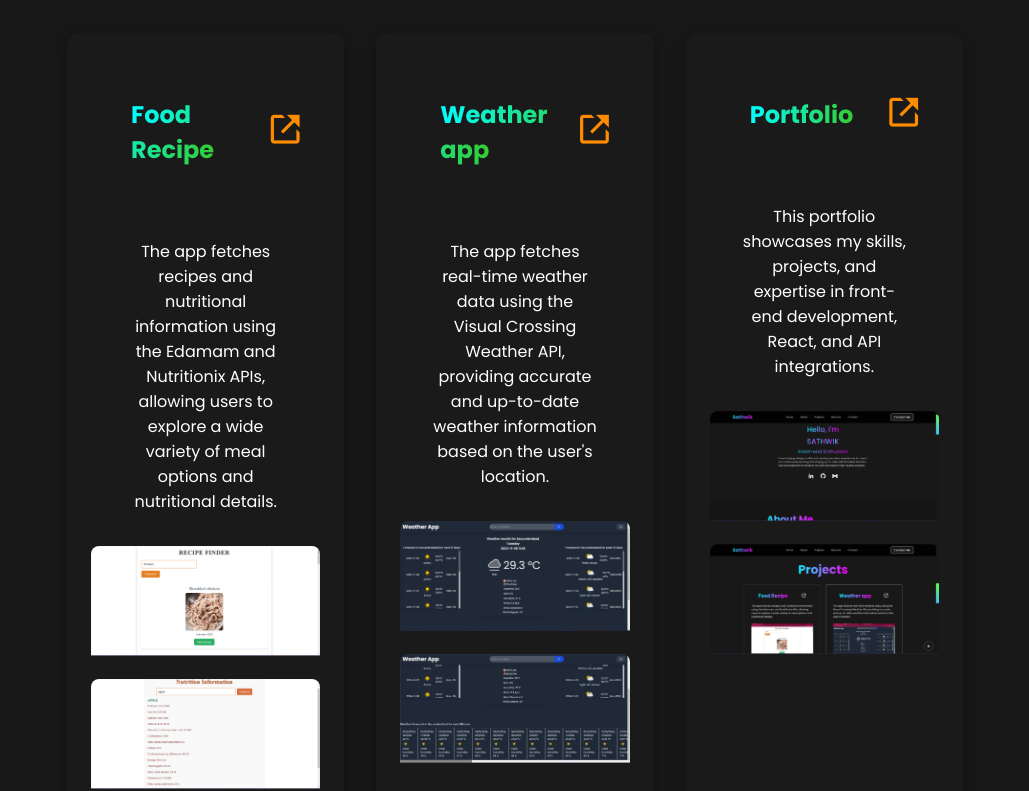
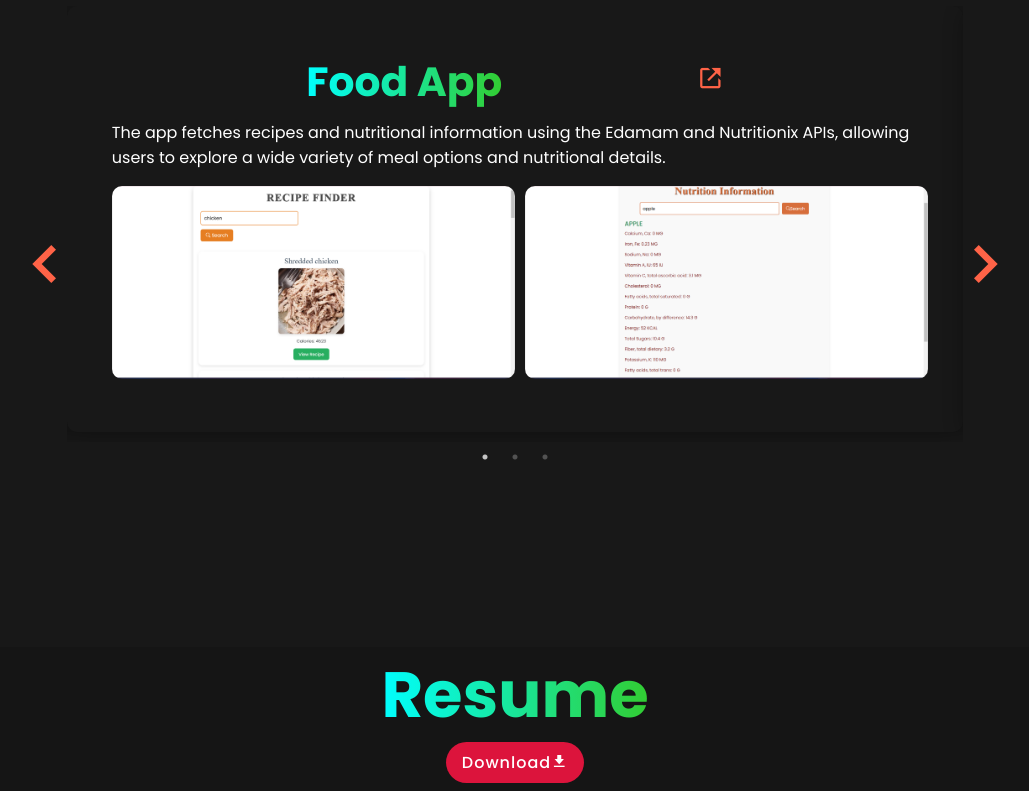
Before and after one commit to Chsathwik-641/portfolio, a React (Create React App) app: page / in a window 1280 px wide. Shown: the part 1819-2610 px from the top of the page, without its empty margins (125-1154 px from the left). Built offline with nearby package versions, Linux system fonts and the light colour scheme; a web font is replaced by a local one.

Commit message:
made some changes

```diff
--- a/package.json
+++ b/package.json
@@ -7,6 +7,8 @@
     "react": "^19.0.0",
     "react-dom": "^19.0.0",
     "react-scripts": "5.0.1",
+    "react-slick": "^0.30.3",
+    "slick-carousel": "^1.8.1",
     "web-vitals": "^4.2.4"
   },
   "scripts": {
--- a/src/App.css
+++ b/src/App.css
@@ -149,7 +149,7 @@ section {
 
 .reveal-text span {
   display: inline-block;
-  font-size: 3rem;
+  font-size: 1.5em;
   font-weight: 500;
   opacity: 0;
   animation: fallIn 0.8s ease-out forwards;
@@ -270,7 +270,7 @@ section {
 .about-box p {
   color: white;
   opacity: 0.8;
-  font-size: 0.8em;
+  font-size: 1em;
   padding: 0% 2%;
   text-align: justify;
 }
@@ -307,81 +307,94 @@ section {
 #project {
   background-color: var(--background);
 }
-
-.header {
-  text-align: center;
+.project-box .header {
   font-size: 4em;
-  margin: 0.5em 0;
-}
-
-.projects-container {
-  display: grid;
-  grid-template-columns: repeat(auto-fit, minmax(250px, 1fr));
-  gap: 2em;
-}
-
-.project-box {
-  background: #1a1a1a;
-  padding: 1.5em;
-  border-radius: 12px;
-  transition: transform 0.3s ease, box-shadow 0.3s ease;
-  box-shadow: 0 5px 15px rgba(0, 0, 0, 0.3);
-}
-
-.project-box:hover {
-  transform: translateY(-10px);
-  box-shadow: 0 10px 25px rgba(255, 140, 0, 0.5);
-}
-
-.project-header {
-  display: flex;
-  align-items: center;
-  justify-content: space-between;
-  padding: 1em;
-}
-
-.project-header h3 {
-  font-size: 1.5em;
-  color: #ff8c00;
-  padding: 1em;
-}
-
-.project-header a {
-  font-size: 1.2em;
-  transition: color 0.3s ease-in-out;
-}
-.projects-container i {
-  color: #ff8c00;
-  font-size: 2em;
-  transition: 0.3s ease-in-out;
-}
-
-.projects-container i:hover {
-  transform: scale(1.2);
-  color: #ff4500;
-}
-
-.projects-container p {
-  color: white;
-  padding: 2em;
   display: flex;
   justify-content: center;
+  align-items: center;
   text-align: center;
 }
 
-.Project-img {
-  width: 100%;
-  height: auto;
-  border-radius: 8px;
-  transition: transform 0.3s ease-in-out;
-  padding-bottom: 1em;
+.project-card {
+  background-color: var(--background);
+  padding: 5%;
+  border-radius: 10px;
+  box-shadow: 0 4px 20px rgba(0, 0, 0, 0.3);
+  margin-bottom: 10px;
+  transition: transform 0.3s ease;
 }
 
-.Project-img:hover {
-  transform: scale(1.05);
+.project-headers {
+  font-size: 1.7em;
+  display: flex;
+  justify-content: space-evenly;
+  align-items: center;
 }
 
-#contact {
+.project-headers i {
+  color: #ff6347;
+  transition: 0.5s ease-in-out;
+}
+
+.project-headers i:hover {
+  color: #dc143c;
+  transform: scale(1.5);
+}
+
+.project-para {
+  color: white;
+  font-size: 1em;
+  padding: 1% 0;
+}
+
+.project-images {
+  display: flex;
+  gap: 10px;
+  padding: 1% 0;
+}
+
+.project-image {
+  width: 50%;
+  object-fit: cover;
+  border-radius: 10px;
+  transition: transform 0.3s ease;
+}
+
+.project-image:hover {
+  transform: scale(1.2);
+  box-shadow: 0 0 15px #dc143c;
+}
+.custom-arrow {
+  font-size: 5em;
+  color: #ff6347;
+  cursor: pointer;
+  position: absolute;
+  top: 50%;
+  z-index: 10;
+  transition: transform 0.3s ease, color 0.3s ease;
+}
+
+.custom-arrow.next {
+  right: -60px;
+}
+
+.custom-arrow.prev {
+  left: -60px;
+}
+
+.custom-arrow:hover {
+  color: #dc143c;
+  transform: scale(1.3);
+}
+.slick-dots li button {
+  color: white !important;
+}
+
+.slick-dots li button:before {
+  color: white !important;
+}
+
+.pro #contact {
   display: flex;
   flex-direction: column;
   justify-content: center;
@@ -442,13 +455,14 @@ form textarea {
 
 #resume {
   background-color: var(--second-background);
-}
-
-.resume-container {
   display: flex;
+  flex-direction: column;
   align-items: center;
   justify-content: center;
   padding-bottom: 5%;
+}
+#resume .header {
+  font-size: 4em;
 }
 
 .thanks-section {
@@ -532,8 +546,8 @@ form textarea {
   }
 
   #about p {
-    font-size: 3.5vw;
-    padding: 0% 9%;
+    font-size: 4vw;
+    padding: 0% 4%;
   }
   #about .skills {
     gap: 1em;
@@ -541,13 +555,35 @@ form textarea {
   #about img {
     width: 70vw;
     height: 50vw;
-    border-radius: 1em;
   }
   #about h1 {
     font-size: 3em;
   }
   #about ul {
     font-size: 1em;
+  }
+  .project-headers {
+    font-size: 1.2em;
+    gap: 3px;
+  }
+  .project-para {
+    font-size: 0.8em;
+    padding: 2% 0;
+  }
+  .project-images {
+    flex-direction: column;
+    align-items: center;
+    padding: 2% 0;
+  }
+  .project-image {
+    width: 95%;
+  }
+  .project-image:hover {
+    transform: scale(1.05);
+  }
+
+  #resume .header {
+    font-size: 3em;
   }
 
   form {
@@ -563,6 +599,11 @@ form textarea {
     font-size: 1em;
     padding: 0.7em 1.5em;
     max-width: 350px;
+  }
+  .scroll-up-button.show {
+    font-size: 1.2em;
+    width: 35px;
+    height: 35px;
   }
 }
 
@@ -587,7 +628,7 @@ form textarea {
     height: 50vw;
   }
   #about p {
-    font-size: 4.3vw;
+    font-size: 4.3Hvw;
     padding: 1.7% 2.5%;
   }
   #about .skills {
@@ -598,9 +639,28 @@ form textarea {
     height: 50vw;
     border-radius: 1em;
   }
-
-  #project .header {
-    font-size: 3em;
+  .project-headers {
+    font-size: 1.2em;
+    gap: 3px;
+  }
+  .project-para {
+    color: white;
+    font-size: 0.8em;
+    padding: 2% 0;
+  }
+  .project-images {
+    flex-direction: column;
+    align-items: center;
+    gap: 10px;
+    padding: 2% 0;
+  }
+  .project-image {
+    width: 95%;
+    object-fit: cover;
+    border-radius: 10px;
+  }
+  .project-image:hover {
+    transform: scale(1.05);
   }
   #contact .header {
     font-size: 3em;
@@ -629,9 +689,7 @@ form textarea {
   }
 
   .scroll-up-button.show {
-    position: fixed;
-    bottom: 20px;
-    right: 20px;
+    font-size: 1.2em;
     width: 35px;
     height: 35px;
   }
--- a/src/App.js
+++ b/src/App.js
@@ -1,21 +1,92 @@
 import "./App.css";
 import React, { useState, useEffect } from "react";
+import Slider from "react-slick";
+import "slick-carousel/slick/slick.css";
+import "slick-carousel/slick/slick-theme.css";
 
 function App() {
   const [isOpen, setIsOpen] = useState(false);
   const [isScrolled, setIsScrolled] = useState(false);
   const [isVisible, setIsVisible] = useState(false);
+  const [isMobile, setIsMobile] = useState(window.innerWidth <= 768);
 
   useEffect(() => {
+    const handleResize = () => setIsMobile(window.innerWidth <= 768);
     const handleScroll = () => {
       setIsScrolled(window.scrollY > 50);
       setIsVisible(window.scrollY > 300);
     };
 
+    handleResize();
+    handleScroll();
+
+    window.addEventListener("resize", handleResize);
     window.addEventListener("scroll", handleScroll);
-    return () => window.removeEventListener("scroll", handleScroll);
+
+    return () => {
+      window.removeEventListener("resize", handleResize);
+      window.removeEventListener("scroll", handleScroll);
+    };
   }, []);
 
+  const projects = [
+    {
+      id: 1,
+      heading: "Food App",
+      link: "https://github.com/Chsathwik-641/Food-App",
+      para: `The app fetches recipes and nutritional information using the
+  Edamam and Nutritionix APIs, allowing users to explore a wide
+  variety of meal options and nutritional details.`,
+      image: ["/project-2.png", "/project-2.1.png"],
+    },
+    {
+      id: 2,
+      heading: "Weather App",
+      link: "https://github.com/Chsathwik-641/WeatherApp",
+      para: `The app fetches real-time weather data using the Visual Crossing
+              Weather API, providing accurate and up-to-date weather information
+              based on the user's location.`,
+      image: ["/project-1.png", "/project-1.2.jpg"],
+    },
+    {
+      id: 3,
+      heading: "Portfolio",
+      link: "https://github.com/Chsathwik-641/portfolio",
+      para: ` This portfolio showcases my skills, projects, and expertise in
+              front-end development, React, and API integrations.`,
+      image: ["/project-3.png", "/project-3.1.png"],
+    },
+  ];
+
+  const NextArrow = (props) => {
+    const { onClick } = props;
+    return (
+      <i
+        className="bx bx-chevron-right custom-arrow next"
+        onClick={onClick}
+      ></i>
+    );
+  };
+
+  const PrevArrow = (props) => {
+    const { onClick } = props;
+    return (
+      <i className="bx bx-chevron-left custom-arrow prev" onClick={onClick}></i>
+    );
+  };
+  const sliderSettings = {
+    dots: true,
+    infinite: true,
+    speed: 500,
+    slidesToShow: 1,
+    slidesToScroll: 1,
+    arrows: !isMobile,
+    swipe: isMobile,
+    autoplay: false,
+    autoplaySpeed: 4000,
+    nextArrow: <NextArrow />,
+    prevArrow: <PrevArrow />,
+  };
   const toggleMenu = () => {
     setIsOpen(!isOpen);
   };
@@ -113,7 +184,7 @@ function App() {
       <section id="about">
         <div className="about-box">
           <div className="about-info">
-            <h1>
+            <h1 className="header">
               <span>About Me</span>
             </h1>
             <p>
@@ -203,75 +274,49 @@ function App() {
         <img src="/skills.webp" alt="skills" className=""></img>
       </section>
       <section id="project">
+        <div className="project-box">
           <h1 className="header">
             <span>Projects</span>
           </h1>
+
           <div className="projects-container">
-          <div className="project-box">
-            <div className="project-header">
-              {" "}
-              <h3>
-                <span>Food Recipe</span>
-              </h3>
+            <Slider {...sliderSettings}>
+              {projects.map((project) => (
+                <div key={project.id} className="project-card">
+                  <div className="project-headers">
+                    <span>
+                      <h2 className="project-heading">{project.heading}</h2>
+                    </span>
                     <a
-                href="https://github.com/Chsathwik-641/Food-App"
+                      href={project.link}
                       target="_blank"
+                      rel="noopener noreferrer"
+                      className="project-link"
                     >
-                <i class="bx bx-link-external"></i>
+                      <i className="bx bx-link-external"></i>
                     </a>
                   </div>
-            <p>
-              The app fetches recipes and nutritional information using the
-              Edamam and Nutritionix APIs, allowing users to explore a wide
-              variety of meal options and nutritional details.
-            </p>
-            <img src="/project-2.png" className="Project-img"></img>
-            <img src="/project-2.1.png" className="Project-img"></img>
+                  <p className="project-para">{project.para}</p>
+
+                  <div className="project-images">
+                    <img
+                      src={project.image[0]}
+                      alt={`${project.heading} screenshot 1`}
+                      className="project-image"
+                    />
+                    <img
+                      src={project.image[1]}
+                      alt={`${project.heading} screenshot 2`}
+                      className="project-image"
+                    />
                   </div>
-
-          <div className="project-box">
-            <div className="project-header">
-              {" "}
-              <h3>
-                <span>Weather app</span>
-              </h3>
-              <a
-                href="https://github.com/Chsathwik-641/WeatherApp"
-                target="_blank"
-              >
-                <i class="bx bx-link-external"></i>
-              </a>
                 </div>
-            <p>
-              The app fetches real-time weather data using the Visual Crossing
-              Weather API, providing accurate and up-to-date weather information
-              based on the user's location.
-            </p>
-            <img src="/project-1.png" className="Project-img"></img>
-            <img src="/project-1.2.jpg" className="Project-img"></img>
-          </div>
-          <div className="project-box">
-            <div className="project-header">
-              {" "}
-              <h3>
-                <span>Portfolio</span>
-              </h3>
-              <a
-                href="https://github.com/Chsathwik-641/portfolio"
-                target="_blank"
-              >
-                <i class="bx bx-link-external"></i>
-              </a>
-            </div>
-            <p>
-              This portfolio showcases my skills, projects, and expertise in
-              front-end development, React, and API integrations.
-            </p>
-            <img src="/project-3.png" className="Project-img"></img>
-            <img src="/project-3.1.png" className="Project-img"></img>
+              ))}
+            </Slider>
           </div>
         </div>
       </section>
+
       <div id="resume">
         <h1 className="header">
           <span>Resume</span>
```
Also changed, not shown: 1 other file (tests, documents, lock files or other folders). Lines whose indentation alone changed are shown as unchanged.
